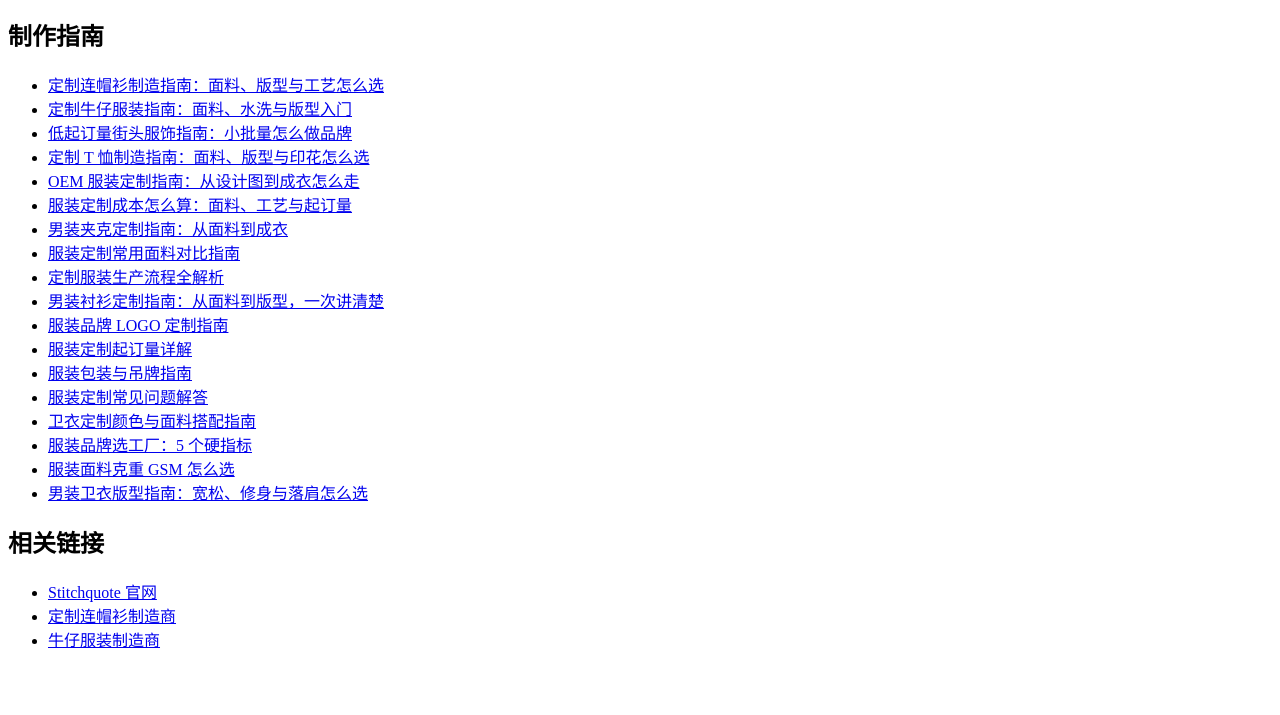
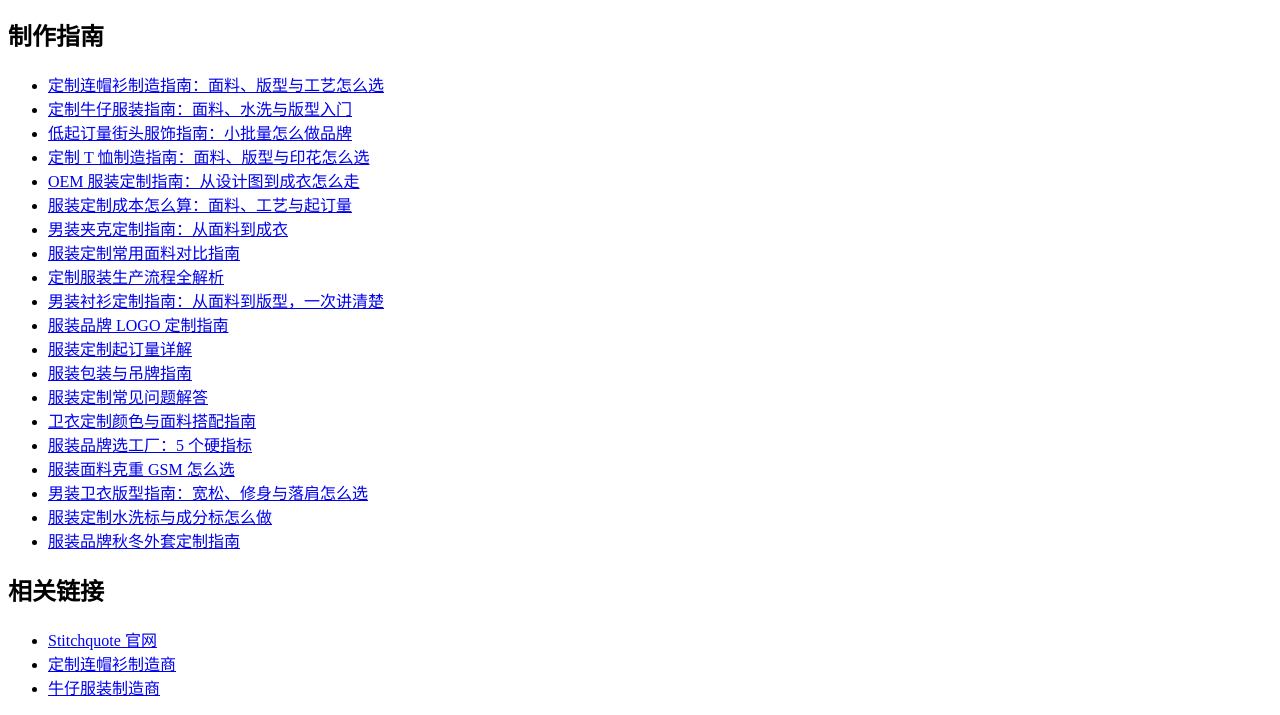
Before and after one commit to stitchquote/stitchquote, a plain HTML site: page index.html in a window 1280 px wide. Shown: the part 131-846 px from the top of the page. Before the commit the page ends 800 px from the top, so only its background shows below. Drawn offline with Linux system fonts and the light colour scheme.

Commit message:
Add label and outerwear guide links to index

```diff
--- a/index.html
+++ b/index.html
@@ -27,6 +27,8 @@
 <li><a href="factory-guide.html">服装品牌选工厂：5 个硬指标</a></li>
 <li><a href="gsm-guide.html">服装面料克重 GSM 怎么选</a></li>
 <li><a href="hoodie-fit-guide.html">男装卫衣版型指南：宽松、修身与落肩怎么选</a></li>
+<li><a href="label-guide.html">服装定制水洗标与成分标怎么做</a></li>
+<li><a href="outerwear-guide.html">服装品牌秋冬外套定制指南</a></li>
 </ul>
 <h2>相关链接</h2>
 <ul>
```
